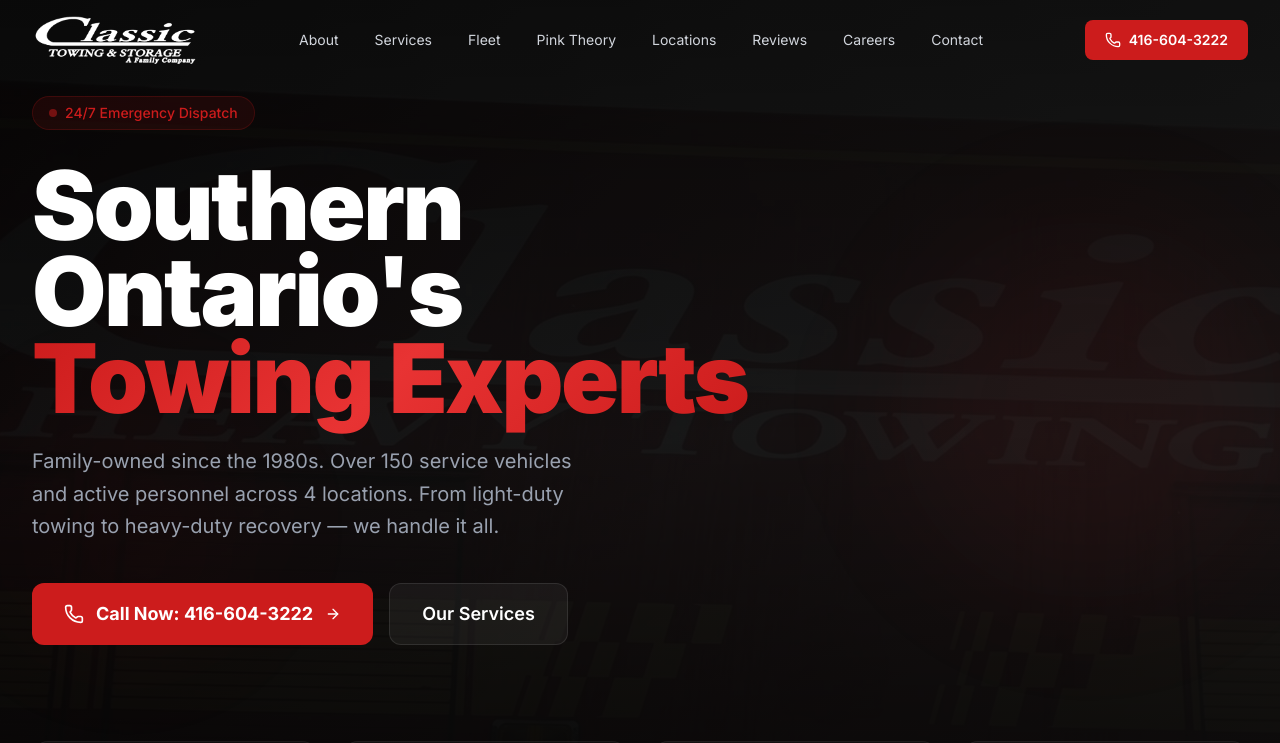
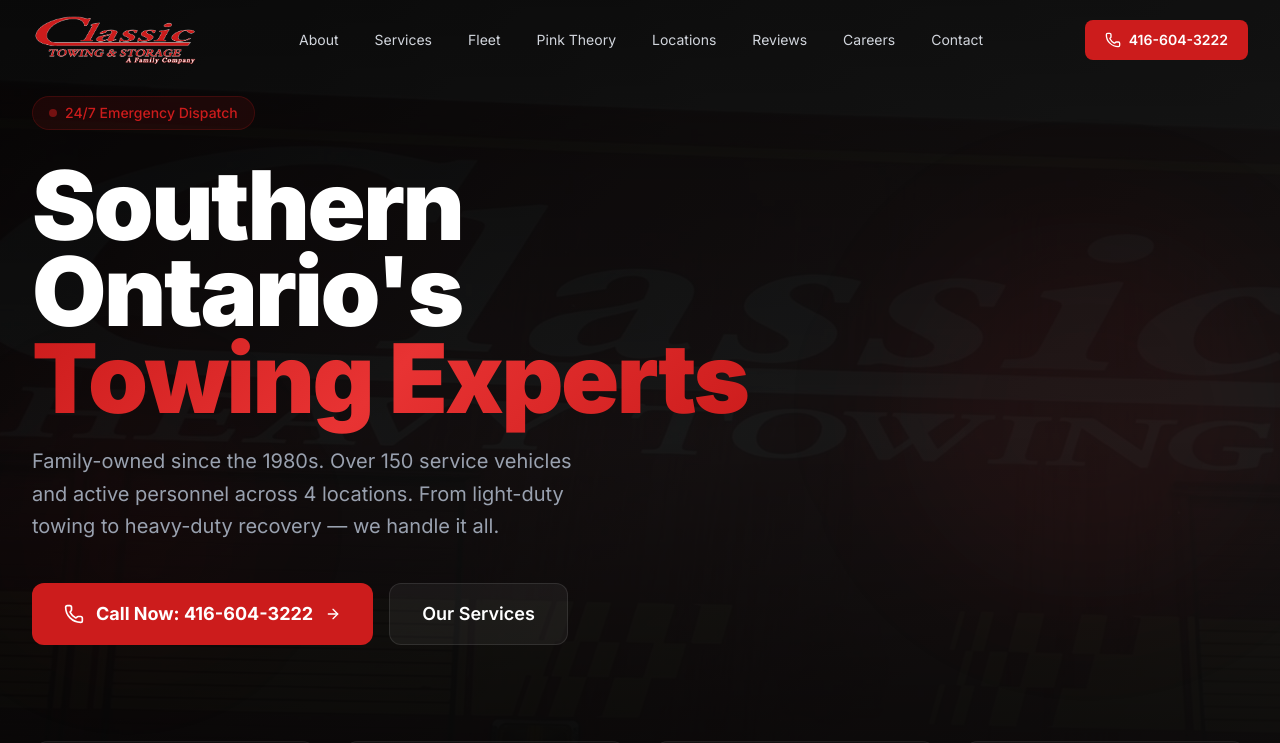
Before and after one commit to rapidrescuegta/classic-towing-redesign, a Next.js app: page / in a window 1280 px wide. Shown: the top 743 px of the page. Built offline with nearby package versions, Linux system fonts and the light colour scheme.

Commit message:
Show logo in original red in nav and footer

```diff
--- a/src/app/page.tsx
+++ b/src/app/page.tsx
@@ -184,7 +184,7 @@
               <img
                 src="/images/classic-logo.png"
                 alt="Classic Towing & Storage"
-                className="h-10 sm:h-12 w-auto brightness-0 invert transform group-hover:scale-105 transition-transform duration-300"
+                className="h-10 sm:h-12 w-auto transform group-hover:scale-105 transition-transform duration-300"
               />
             </a>
 
@@ -1014,7 +1014,7 @@
                 <img
                   src="/images/classic-logo.png"
                   alt="Classic Towing & Storage"
-                  className="h-12 w-auto brightness-0 invert"
+                  className="h-12 w-auto"
                 />
               </div>
               <p className="text-gray-500 text-sm leading-relaxed mb-4">
```
